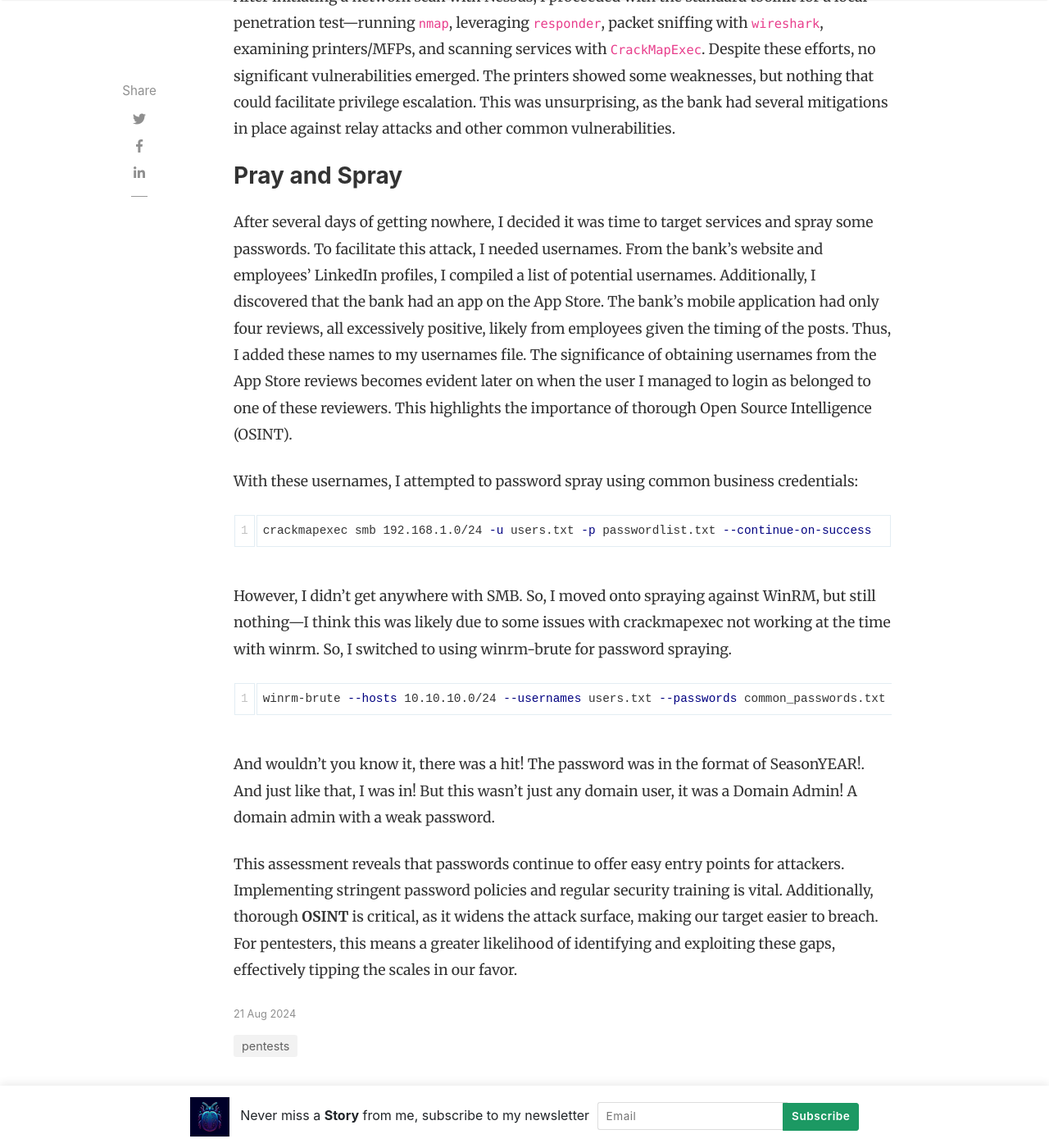
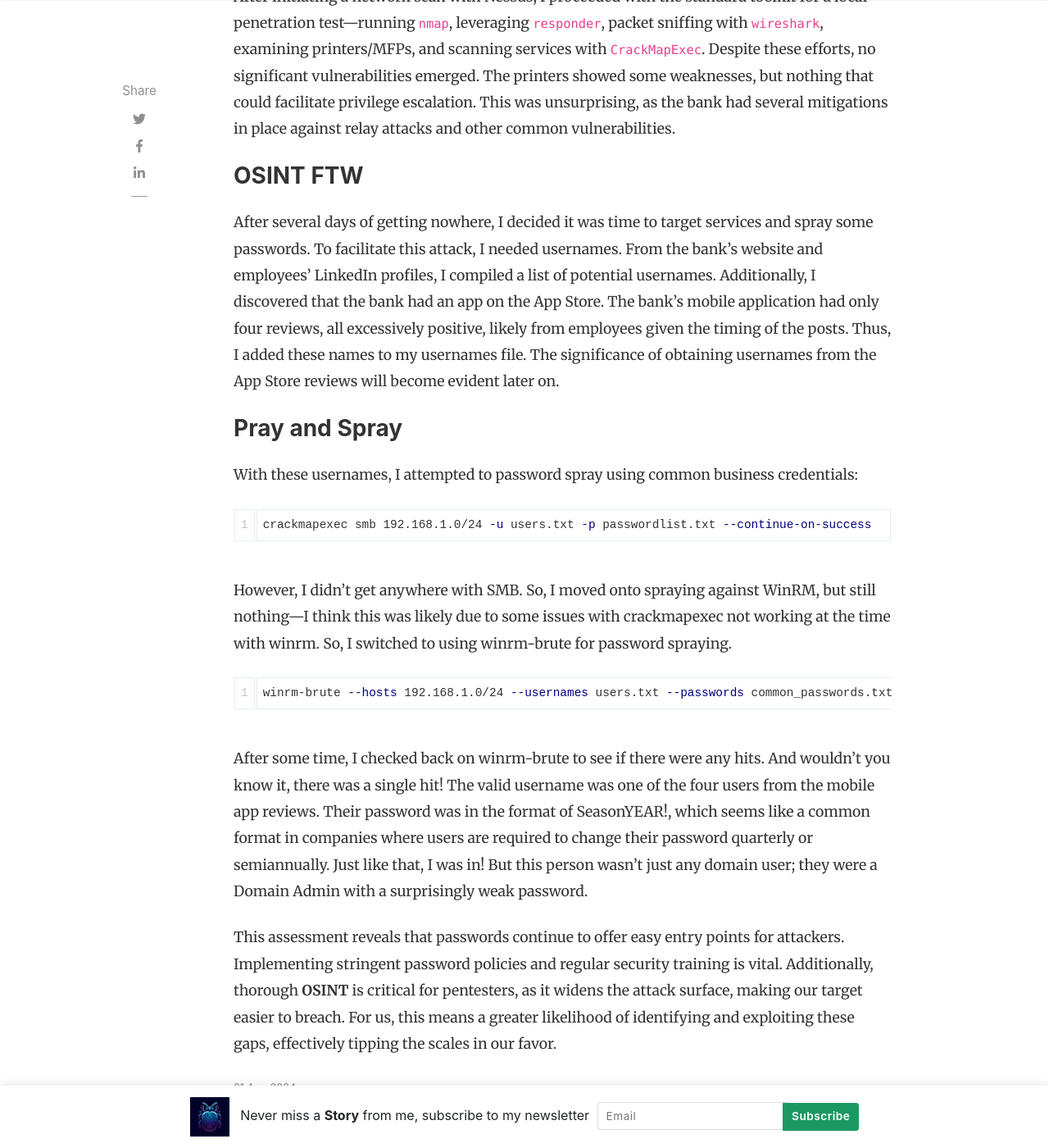
Before and after one commit to Turbul3nce/Turbul3nce.github.io, a Jekyll site: the page built from _posts/2024-08-21-password-pitfalls-2024.md, in a window 1280 px wide and 1400 px high, scrolled down 1521 px. Shown: the whole window at 82% size. Built offline with Jekyll 4.4.1, drawn with Linux system fonts in a browser that asks for light colours; nearby versions of some CDN libraries; comment, search, counter and statistics services are not loaded.

Commit message:
Update 2024-08-21-password-pitfalls-2024.md

````diff
--- a/_posts/2024-08-21-password-pitfalls-2024.md
+++ b/_posts/2024-08-21-password-pitfalls-2024.md
@@ -12,9 +12,11 @@ Earlier this year, I was on a contract to conduct a penetration test for a small
 
 After initiating a network scan with Nessus, I proceeded with the standard toolkit for a local penetration test—running `nmap`, leveraging `responder`, packet sniffing with `wireshark`, examining printers/MFPs, and scanning services with `CrackMapExec`. Despite these efforts, no significant vulnerabilities emerged. The printers showed some weaknesses, but nothing that could facilitate privilege escalation. This was unsurprising, as the bank had several mitigations in place against relay attacks and other common vulnerabilities.
 
+### OSINT FTW
+After several days of getting nowhere, I decided it was time to target services and spray some passwords. To facilitate this attack, I needed usernames. From the bank's website and employees’ LinkedIn profiles, I compiled a list of potential usernames. Additionally, I discovered that the bank had an app on the App Store. The bank's mobile application had only four reviews, all excessively positive, likely from employees given the timing of the posts. Thus, I added these names to my usernames file. The significance of obtaining usernames from the App Store reviews will become evident later on.
+
+
 ### Pray and Spray
-After several days of getting nowhere, I decided it was time to target services and spray some passwords. To facilitate this attack, I needed usernames. From the bank's website and employees’ LinkedIn profiles, I compiled a list of potential usernames. Additionally, I discovered that the bank had an app on the App Store. The bank's mobile application had only four reviews, all excessively positive, likely from employees given the timing of the posts. Thus, I added these names to my usernames file. The significance of obtaining usernames from the App Store reviews becomes evident later on when the user I managed to login as belonged to one of these reviewers. This highlights the importance of thorough Open Source Intelligence (OSINT).
-
 With these usernames, I attempted to password spray using common business credentials:
 
 ```bash
@@ -24,9 +26,10 @@ crackmapexec smb 192.168.1.0/24 -u users.txt -p passwordlist.txt --continue-on-s
 However, I didn’t get anywhere with SMB. So, I moved onto spraying against WinRM, but still nothing—I think this was likely due to some issues with crackmapexec not working at the time with winrm. So, I switched to using winrm-brute for password spraying.
 
 ```bash
-winrm-brute --hosts 10.10.10.0/24 --usernames users.txt --passwords common_passwords.txt
+winrm-brute --hosts 192.168.1.0/24 --usernames users.txt --passwords common_passwords.txt
 ```
 
-And wouldn’t you know it, there was a hit! The password was in the format of SeasonYEAR!. And just like that, I was in! But this wasn’t just any domain user, it was a Domain Admin! A domain admin with a weak password.
+After some time, I checked back on winrm-brute to see if there were any hits. And wouldn’t you know it, there was a single hit! The valid username was one of the four users from the mobile app reviews. Their password was in the format of SeasonYEAR!, which seems like a common format in companies where users are required to change their password quarterly or semiannually. Just like that, I was in! But this person wasn’t just any domain user; they were a Domain Admin with a surprisingly weak password.
 
-This assessment reveals that passwords continue to offer easy entry points for attackers. Implementing stringent password policies and regular security training is vital. Additionally, thorough <b>OSINT</b> is critical, as it widens the attack surface, making our target easier to breach. For pentesters, this means a greater likelihood of identifying and exploiting these gaps, effectively tipping the scales in our favor.
+
+This assessment reveals that passwords continue to offer easy entry points for attackers. Implementing stringent password policies and regular security training is vital. Additionally, thorough <b>OSINT</b> is critical for pentesters, as it widens the attack surface, making our target easier to breach. For us, this means a greater likelihood of identifying and exploiting these gaps, effectively tipping the scales in our favor.
````
